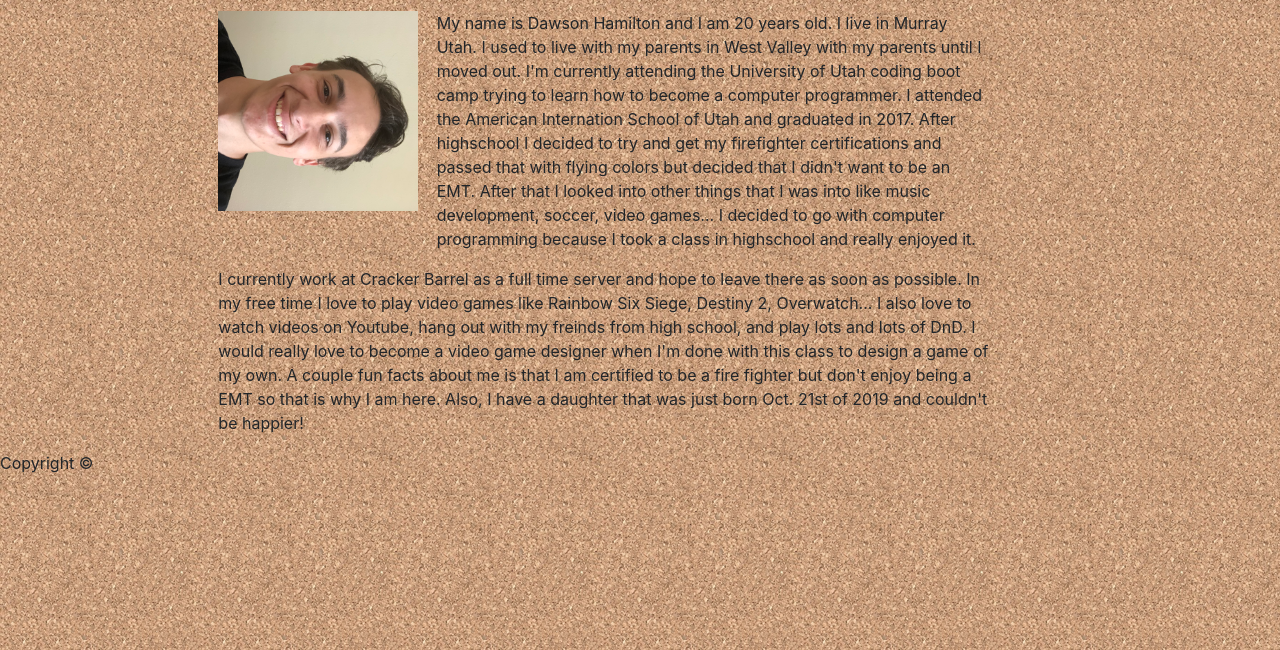
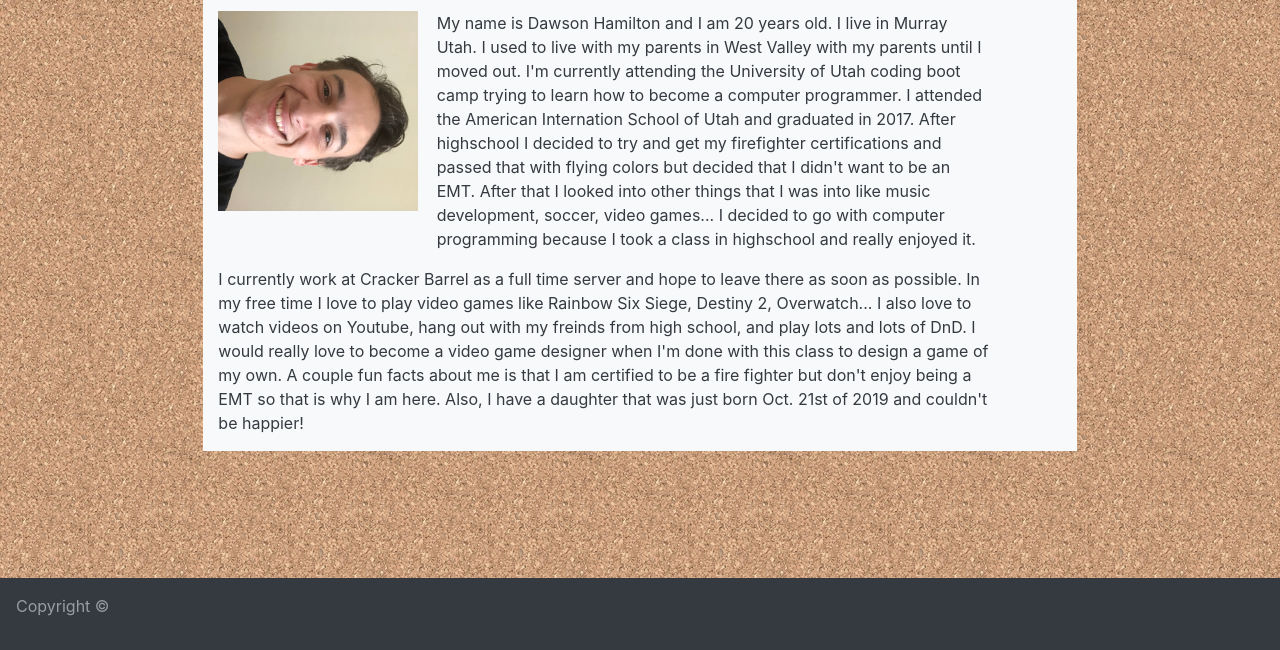
Before and after one commit to dawson-hamilton/port-boot-strap, a plain HTML site: page index.html in a window 1280 px wide. Shown: the part 150-800 px from the top of the page. Drawn offline with nearby package versions, Linux system fonts and the light colour scheme.

Commit message:
finishing touches on the index and changing the footer and all the html pages

```diff
--- a/index.html
+++ b/index.html
@@ -37,7 +37,7 @@
     <br>
     <div class="row">
         <div class="col-md-2"></div>
-        <div class="col-md-8">
+        <div class="col-md-8 bg-light text-dark">
             <h1>About Me</h1>
             <hr>
 
@@ -81,10 +81,9 @@
         </div>
     </div>
     <div class="col-md-2"></div>
-    </div>
-    <footer>
-        <p id="copyright-footer">Copyright &#169</p>
-    </footer>
+    <nav class="navbar navbar-dark bg-dark fixed-bottom">
+        <p class="navbar-text">Copyright &#169</p>
+    </nav>
 </body>
 
 </html>
```
Also changed, not shown: contact.html (+3 -3 lines), portfolio.html (+3 -3 lines).
